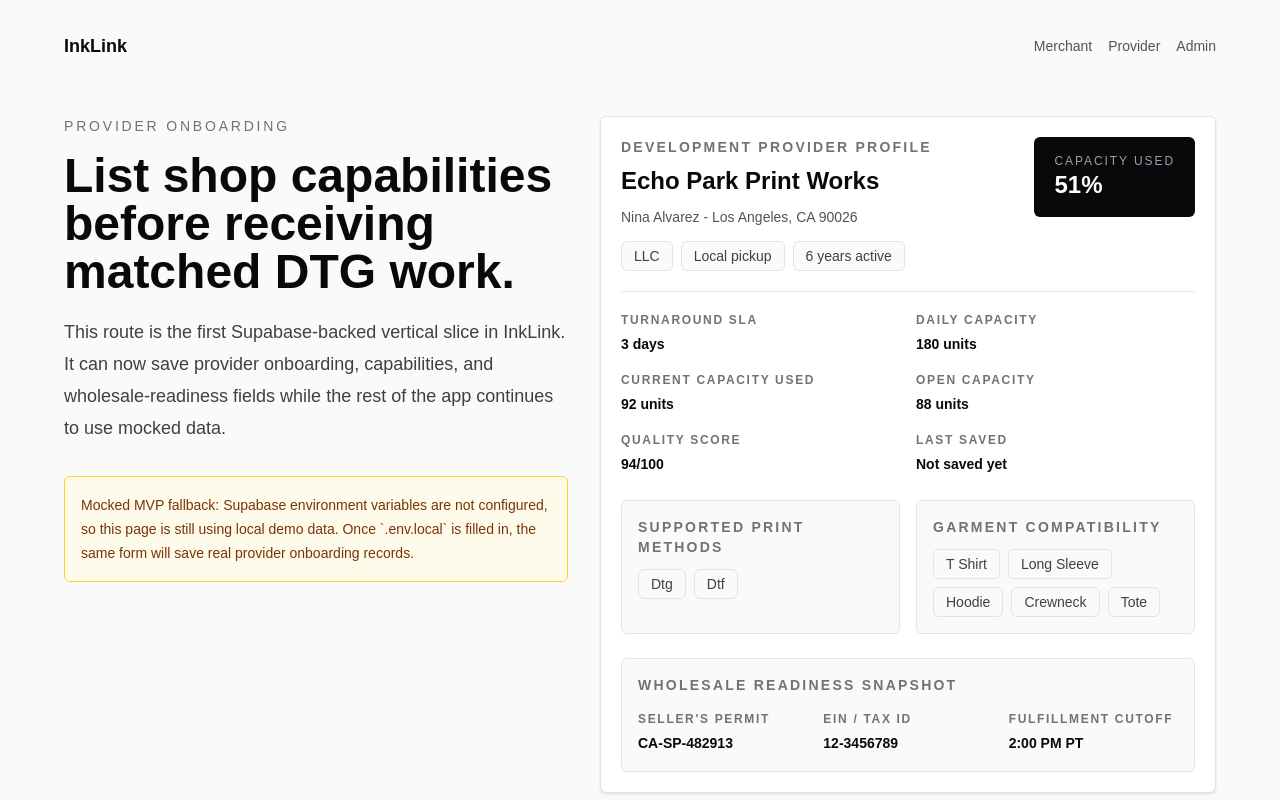
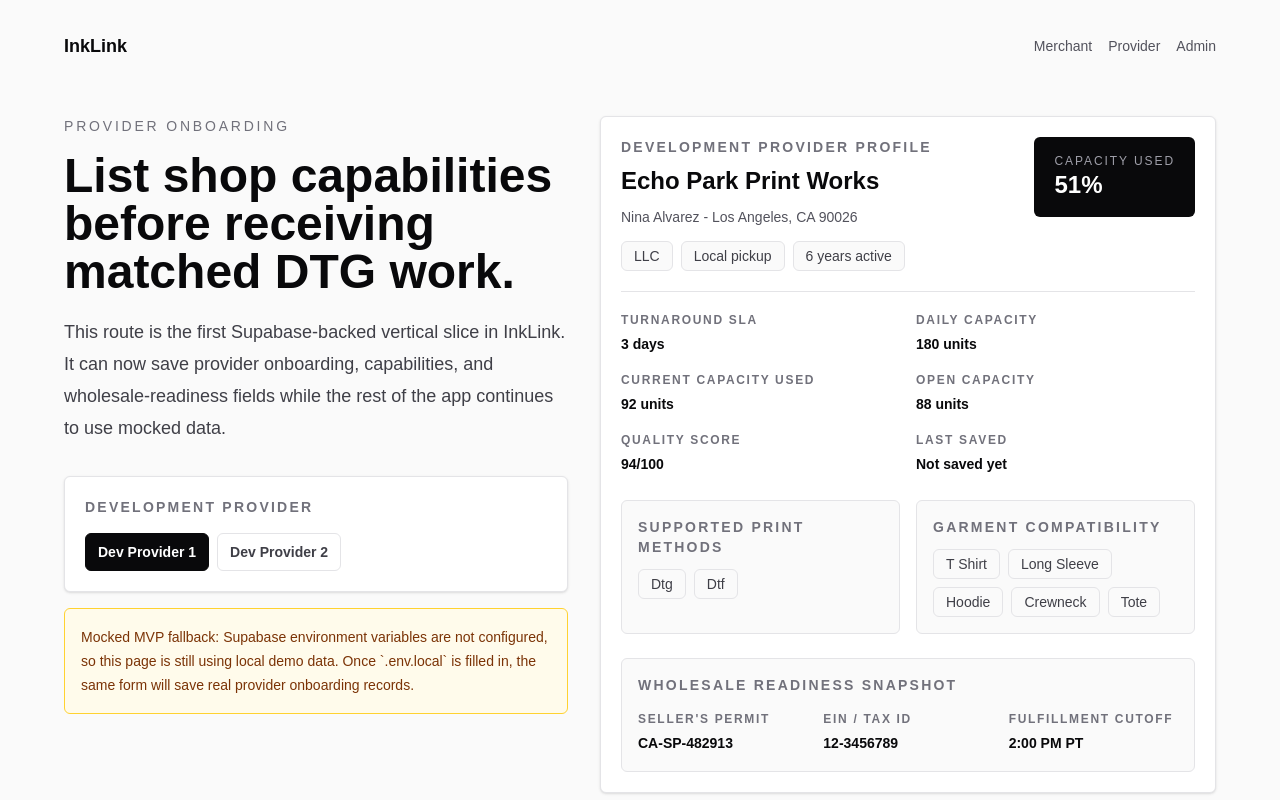
Before and after one commit to diziego/InkLink, a Next.js app: page /provider in a window 1280 px wide. Shown: the top 800 px of the page. Built offline with nearby package versions, Linux system fonts and the light colour scheme; no server answers.

Commit message:
Add multi-provider dev selector

```diff
--- a/src/app/provider/page.tsx
+++ b/src/app/provider/page.tsx
@@ -1,3 +1,4 @@
+import Link from "next/link";
 import type { Metadata } from "next";
 import { AppHeader } from "@/components/app-header";
 import { Badge } from "@/components/ui/badge";
@@ -8,6 +9,12 @@ import { SectionHeading } from "@/components/ui/section-heading";
 import { StatCard } from "@/components/ui/stat-card";
 import { saveProviderInventoryAction } from "@/actions/provider-inventory";
 import { saveProviderOnboardingAction } from "@/actions/provider-onboarding";
+import {
+  DEV_PROVIDER_OPTIONS,
+  getDevProviderLabel,
+  resolveDevProviderKey,
+  type DevProviderKey,
+} from "@/lib/provider/dev-providers";
 import {
   getGarmentTypeOptionLabel,
   getPrintMethodOptionLabel,
@@ -44,9 +51,12 @@ export default async function ProviderPage({
   searchParams,
 }: ProviderPageProps) {
   const resolvedSearchParams = searchParams ? await searchParams : {};
+  const devProviderKey = resolveDevProviderKey(
+    getStringParam(resolvedSearchParams.devProvider),
+  );
   const [onboardingData, inventoryData] = await Promise.all([
-    loadProviderOnboardingData(),
-    loadProviderInventoryData(),
+    loadProviderOnboardingData(devProviderKey),
+    loadProviderInventoryData(devProviderKey),
   ]);
   const savedFlag = getStringParam(resolvedSearchParams.saved);
   const sourceFlag = getStringParam(resolvedSearchParams.source);
@@ -69,10 +79,14 @@ export default async function ProviderPage({
               description="This route is the first Supabase-backed vertical slice in InkLink. It can now save provider onboarding, capabilities, and wholesale-readiness fields while the rest of the app continues to use mocked data."
             />
             <div className="mt-8">
+              <DevProviderSwitcher selectedKey={devProviderKey} />
+            </div>
+            <div className="mt-4">
               <PersistenceNotice
                 onboardingData={onboardingData}
                 savedFlag={savedFlag}
                 sourceFlag={sourceFlag}
+                devProviderKey={devProviderKey}
               />
             </div>
           </div>
@@ -95,7 +109,10 @@ export default async function ProviderPage({
               Development onboarding form
             </h2>
           </div>
-          <ProviderOnboardingForm values={onboardingData.values} />
+          <ProviderOnboardingForm
+            values={onboardingData.values}
+            devProviderKey={devProviderKey}
+          />
         </section>
 
         <section className="pb-8">
@@ -115,6 +132,7 @@ export default async function ProviderPage({
             inventoryData={inventoryData}
             savedFlag={savedFlag}
             sourceFlag={sourceFlag}
+            devProviderKey={devProviderKey}
           />
         </section>
 
@@ -150,10 +168,12 @@ function PersistenceNotice({
   onboardingData,
   savedFlag,
   sourceFlag,
+  devProviderKey,
 }: {
   onboardingData: ProviderOnboardingData;
   savedFlag: string;
   sourceFlag: string;
+  devProviderKey: DevProviderKey;
 }) {
   if (savedFlag === "inventory" && sourceFlag === "supabase") {
     return (
@@ -178,7 +198,7 @@ function PersistenceNotice({
     return (
       <MockNotice>
         Supabase is configured. This page loads and saves against the
-        development provider profile
+        development provider profile for {getDevProviderLabel(devProviderKey)}
         {onboardingData.developmentProviderEmail
           ? ` (${onboardingData.developmentProviderEmail})`
           : ""}
@@ -196,14 +216,45 @@ function PersistenceNotice({
   );
 }
 
+function DevProviderSwitcher({ selectedKey }: { selectedKey: DevProviderKey }) {
+  return (
+    <Card className="shadow-sm">
+      <p className="text-sm font-semibold uppercase tracking-[0.16em] text-zinc-500">
+        Development provider
+      </p>
+      <div className="mt-4 flex flex-wrap gap-2">
+        {DEV_PROVIDER_OPTIONS.map((option) => {
+          const isActive = option.key === selectedKey;
+
+          return (
+            <Link
+              key={option.key}
+              href={`/provider?devProvider=${option.key}`}
+              className={`rounded-md border px-3 py-2 text-sm font-semibold transition ${
+                isActive
+                  ? "border-zinc-950 bg-zinc-950 text-white"
+                  : "border-zinc-200 bg-white text-zinc-700 hover:border-zinc-400"
+              }`}
+            >
+              {option.label}
+            </Link>
+          );
+        })}
+      </div>
+    </Card>
+  );
+}
+
 function ProviderInventoryForm({
   inventoryData,
   savedFlag,
   sourceFlag,
+  devProviderKey,
 }: {
   inventoryData: ProviderInventoryData;
   savedFlag: string;
   sourceFlag: string;
+  devProviderKey: DevProviderKey;
 }) {
   if (inventoryData.persistenceMode === "supabase" && !inventoryData.hasProviderProfile) {
     return (
@@ -218,6 +269,7 @@ function ProviderInventoryForm({
 
   return (
     <form action={saveProviderInventoryAction} className="grid gap-5">
+      <input type="hidden" name="devProviderKey" value={devProviderKey} />
       {(savedFlag === "inventory" && sourceFlag === "supabase") ? (
         <MockNotice>
           Inventory rows saved. Merchant recommendations will use these live
@@ -408,11 +460,14 @@ function ProfilePanel({
 
 function ProviderOnboardingForm({
   values,
+  devProviderKey,
 }: {
   values: ProviderOnboardingFormValues;
+  devProviderKey: DevProviderKey;
 }) {
   return (
     <form action={saveProviderOnboardingAction} className="grid gap-5">
+      <input type="hidden" name="devProviderKey" value={devProviderKey} />
       <Card className="shadow-sm">
         <h3 className="text-sm font-semibold uppercase tracking-[0.16em] text-zinc-500">
           Business profile
--- /dev/null
+++ b/src/lib/provider/dev-providers.ts
@@ -0,0 +1,42 @@
+export const DEV_PROVIDER_OPTIONS = [
+  {
+    key: "provider-1",
+    label: "Dev Provider 1",
+    email: "provider-demo-1@inklink.local",
+  },
+  {
+    key: "provider-2",
+    label: "Dev Provider 2",
+    email: "provider-demo-2@inklink.local",
+  },
+] as const;
+
+export type DevProviderKey = (typeof DEV_PROVIDER_OPTIONS)[number]["key"];
+
+export function getDefaultDevProviderKey(): DevProviderKey {
+  return DEV_PROVIDER_OPTIONS[0].key;
+}
+
+export function resolveDevProviderKey(
+  value: string | undefined,
+): DevProviderKey {
+  const matchedOption = DEV_PROVIDER_OPTIONS.find(
+    (option) => option.key === value,
+  );
+
+  return matchedOption?.key ?? getDefaultDevProviderKey();
+}
+
+export function getDevProviderEmail(devProviderKey: DevProviderKey) {
+  return (
+    DEV_PROVIDER_OPTIONS.find((option) => option.key === devProviderKey)?.email ??
+    DEV_PROVIDER_OPTIONS[0].email
+  );
+}
+
+export function getDevProviderLabel(devProviderKey: DevProviderKey) {
+  return (
+    DEV_PROVIDER_OPTIONS.find((option) => option.key === devProviderKey)?.label ??
+    DEV_PROVIDER_OPTIONS[0].label
+  );
+}
--- a/src/lib/provider/inventory.ts
+++ b/src/lib/provider/inventory.ts
@@ -5,6 +5,12 @@ import {
   hasSupabaseBrowserEnv,
   hasSupabaseServiceRoleEnv,
 } from "@/lib/supabase";
+import {
+  getDefaultDevProviderKey,
+  getDevProviderEmail,
+  resolveDevProviderKey,
+  type DevProviderKey,
+} from "./dev-providers";
 import type { Database } from "@/types";
 
 const fallbackProviderId = "provider-echo-park-print-works";
@@ -51,7 +57,9 @@ export type ProviderInventoryData = {
   rows: ProviderInventoryFormRow[];
 };
 
-export async function loadProviderInventoryData(): Promise<ProviderInventoryData> {
+export async function loadProviderInventoryData(
+  devProviderKey: DevProviderKey = getDefaultDevProviderKey(),
+): Promise<ProviderInventoryData> {
   if (!hasSupabaseBrowserEnv() || !hasSupabaseServiceRoleEnv()) {
     return {
       persistenceMode: "mock",
@@ -76,7 +84,8 @@ export async function loadProviderInventoryData(): Promise<ProviderInventoryData
 
   const identity = await ensureDevelopmentAuthIdentity({
     envKey: "DEV_PROVIDER_EMAIL",
-    fallbackEmail: "provider-demo@inklink.local",
+    explicitEmail: getDevProviderEmail(devProviderKey),
+    fallbackEmail: getDevProviderEmail(devProviderKey),
   });
   const supabase = createSupabaseServiceRoleClient();
   const providerProfileResponse = await supabase
@@ -134,9 +143,11 @@ export async function loadProviderInventoryData(): Promise<ProviderInventoryData
 }
 
 export async function saveProviderInventoryData(formData: FormData) {
+  const devProviderKey = getDevProviderKeyFromFormData(formData);
   const identity = await ensureDevelopmentAuthIdentity({
     envKey: "DEV_PROVIDER_EMAIL",
-    fallbackEmail: "provider-demo@inklink.local",
+    explicitEmail: getDevProviderEmail(devProviderKey),
+    fallbackEmail: getDevProviderEmail(devProviderKey),
   });
   const supabase = createSupabaseServiceRoleClient();
   const providerProfileResponse = await supabase
@@ -294,3 +305,11 @@ function parseInteger(value: string) {
 
   return Number.isNaN(parsedValue) ? 0 : parsedValue;
 }
+
+function getDevProviderKeyFromFormData(formData: FormData): DevProviderKey {
+  const value = formData.get("devProviderKey");
+
+  return resolveDevProviderKey(
+    typeof value === "string" ? value : getDefaultDevProviderKey(),
+  );
+}
--- a/src/lib/provider/onboarding.ts
+++ b/src/lib/provider/onboarding.ts
@@ -9,6 +9,12 @@ import {
   hasSupabaseBrowserEnv,
   hasSupabaseServiceRoleEnv,
 } from "@/lib/supabase";
+import {
+  getDefaultDevProviderKey,
+  getDevProviderEmail,
+  resolveDevProviderKey,
+  type DevProviderKey,
+} from "./dev-providers";
 import { formatValue } from "@/lib/format";
 import type { Database } from "@/types";
 
@@ -101,7 +107,9 @@ type DevelopmentProviderIdentity = {
   email: string;
 };
 
-export async function loadProviderOnboardingData(): Promise<ProviderOnboardingData> {
+export async function loadProviderOnboardingData(
+  devProviderKey: DevProviderKey = getDefaultDevProviderKey(),
+): Promise<ProviderOnboardingData> {
   if (!hasSupabaseBrowserEnv() || !hasSupabaseServiceRoleEnv()) {
     return {
       values: getMockFormValues(),
@@ -111,7 +119,7 @@ export async function loadProviderOnboardingData(): Promise<ProviderOnboardingDa
     };
   }
 
-  const identity = await ensureDevelopmentProviderIdentity();
+  const identity = await ensureDevelopmentProviderIdentity(devProviderKey);
   const supabase = createSupabaseServiceRoleClient();
 
   const providerProfileResponse = await supabase
@@ -210,7 +218,9 @@ export async function loadProviderOnboardingData(): Promise<ProviderOnboardingDa
 export async function saveProviderOnboardingData(
   formData: FormData,
 ): Promise<{ success: true }> {
-  const identity = await ensureDevelopmentProviderIdentity();
+  const identity = await ensureDevelopmentProviderIdentity(
+    getDevProviderKeyFromFormData(formData),
+  );
   const values = parseProviderOnboardingFormData(formData, identity.email);
   const supabase = createSupabaseServiceRoleClient();
   const profileRecord: ProfileInsert = {
@@ -319,11 +329,22 @@ export function getGarmentTypeOptionLabel(value: GarmentType) {
   return formatValue(value);
 }
 
-async function ensureDevelopmentProviderIdentity(): Promise<DevelopmentProviderIdentity> {
+async function ensureDevelopmentProviderIdentity(
+  devProviderKey: DevProviderKey,
+): Promise<DevelopmentProviderIdentity> {
   return ensureDevelopmentAuthIdentity({
     envKey: "DEV_PROVIDER_EMAIL",
-    fallbackEmail: "provider-demo@inklink.local",
+    explicitEmail: getDevProviderEmail(devProviderKey),
+    fallbackEmail: getDevProviderEmail(devProviderKey),
   });
+}
+
+function getDevProviderKeyFromFormData(formData: FormData): DevProviderKey {
+  const value = formData.get("devProviderKey");
+
+  return resolveDevProviderKey(
+    typeof value === "string" ? value : getDefaultDevProviderKey(),
+  );
 }
 
 function getMockFormValues(
--- a/src/lib/supabase/dev-identities.ts
+++ b/src/lib/supabase/dev-identities.ts
@@ -8,14 +8,16 @@ export type DevelopmentIdentity = {
 type EnsureDevelopmentIdentityOptions = {
   envKey: string;
   fallbackEmail: string;
+  explicitEmail?: string;
 };
 
 export async function ensureDevelopmentAuthIdentity({
   envKey,
   fallbackEmail,
+  explicitEmail,
 }: EnsureDevelopmentIdentityOptions): Promise<DevelopmentIdentity> {
   const supabase = createSupabaseServiceRoleClient();
-  const email = process.env[envKey] ?? fallbackEmail;
+  const email = explicitEmail ?? process.env[envKey] ?? fallbackEmail;
 
   const { data: usersData, error: listUsersError } =
     await supabase.auth.admin.listUsers({
```
Also changed, not shown: src/actions/provider-inventory.ts (+6 -2 lines), src/actions/provider-onboarding.ts (+6 -2 lines).
